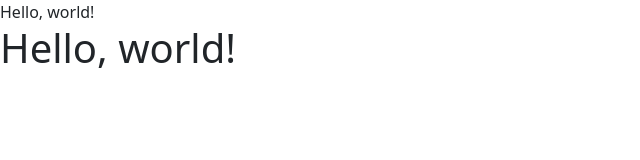
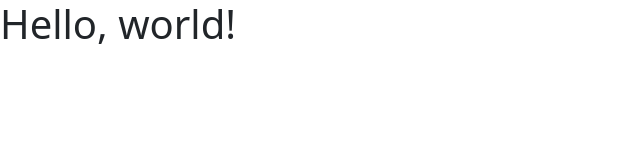
Before and after one commit to NaeWhip/bootstrap-boilerplate1, a plain HTML site: page index.html in a window 1280 px wide. Shown: the whole page, without its empty margins (0-640 px from the left). Drawn offline with nearby package versions, Linux system fonts and the light colour scheme.

Commit message:
fixed error

```diff
--- a/index.html
+++ b/index.html
@@ -9,7 +9,7 @@
     <!-- Bootstrap CSS -->
     <link href="https://cdn.jsdelivr.net/npm/bootstrap@5.1.3/dist/css/bootstrap.min.css" rel="stylesheet" integrity="sha384-1BmE4kWBq78iYhFldvKuhfTAU6auU8tT94WrHftjDbrCEXSU1oBoqyl2QvZ6jIW3" crossorigin="anonymous">
 
-    <link rel="stylesheet" href="./css/styles.css"
+    <link rel="stylesheet" href="./css/styles.css">
     <title>Hello, world!</title>
   </head>
   <body>
```
